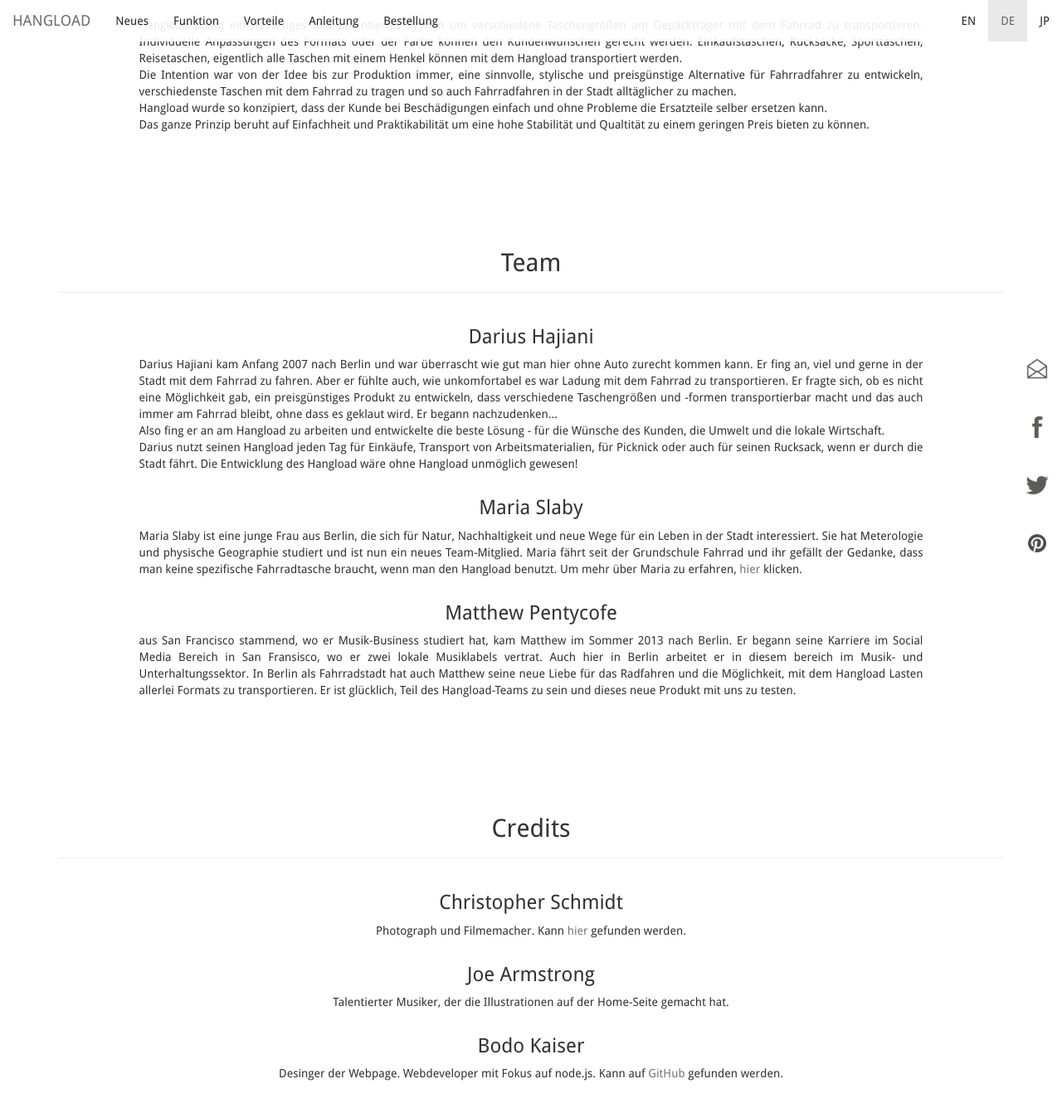
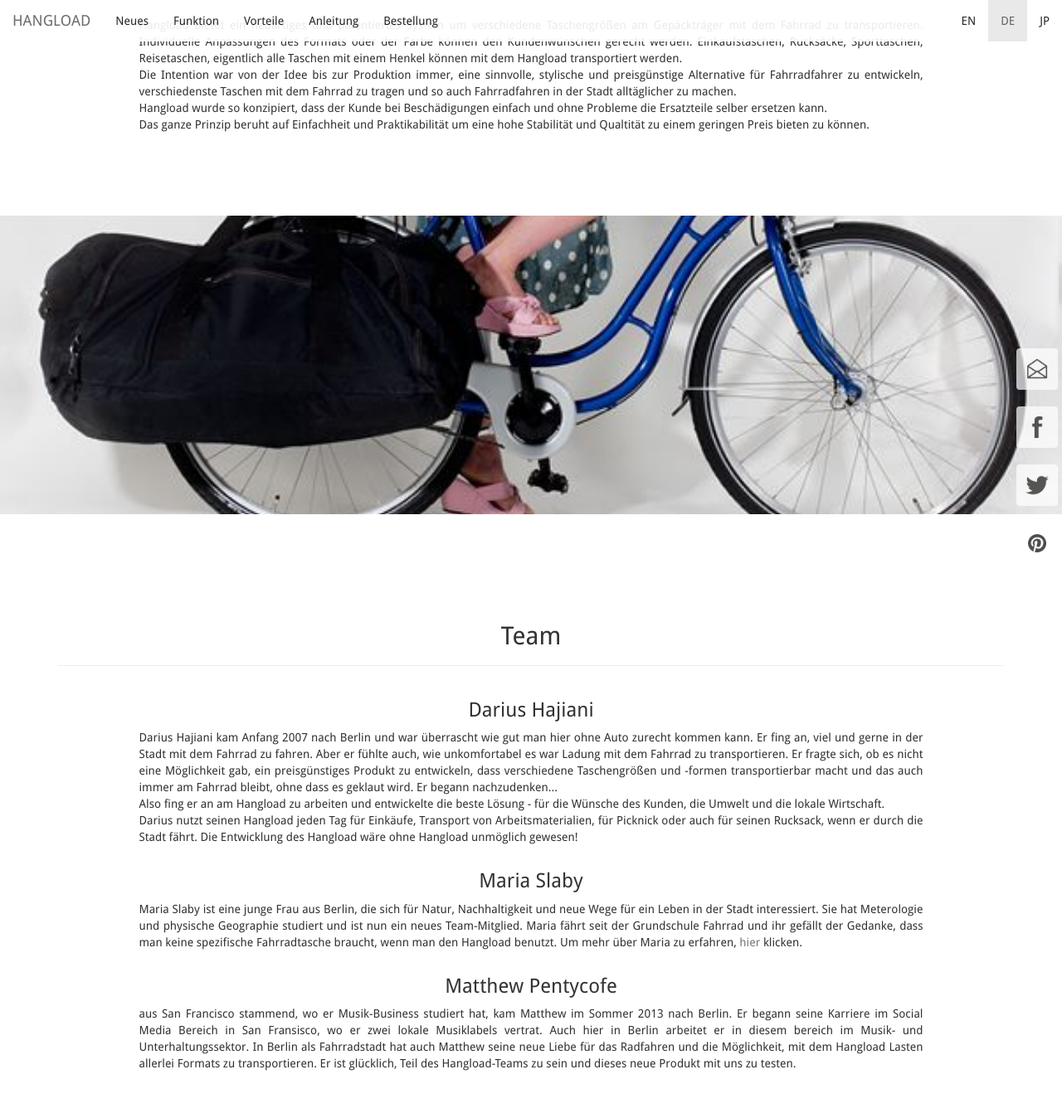
Before and after one commit to bodokaiser/hangload.com, a Jekyll site: the page built from aboutDE.html, in a window 1280 px wide and 1400 px high, scrolled down 273 px. Shown: the top 1342 px of the window at 83% size. Built offline with Jekyll 4.4.1, drawn with Linux system fonts in a browser that asks for light colours; nearby versions of some CDN libraries; library files that are not in the unit come from our copies; Markdown is read by kramdown in place of the engine named in the settings.

Commit message:
girlbikefoto2

```diff
--- a/stylesheets/bootstrap-theme.css
+++ b/stylesheets/bootstrap-theme.css
@@ -57,6 +57,17 @@
   background-repeat: no-repeat;
   background-image: url('/images/pictures/airport.jpg');
 }
+
+section#girlbike {
+  height: 360px;
+  background-size: cover;
+  background-repeat: no-repeat;
+  background-image: url('/images/pictures/girlbike.jpg');
+}
+
+
+
+
 
 footer {
   color: #FFF;
```
